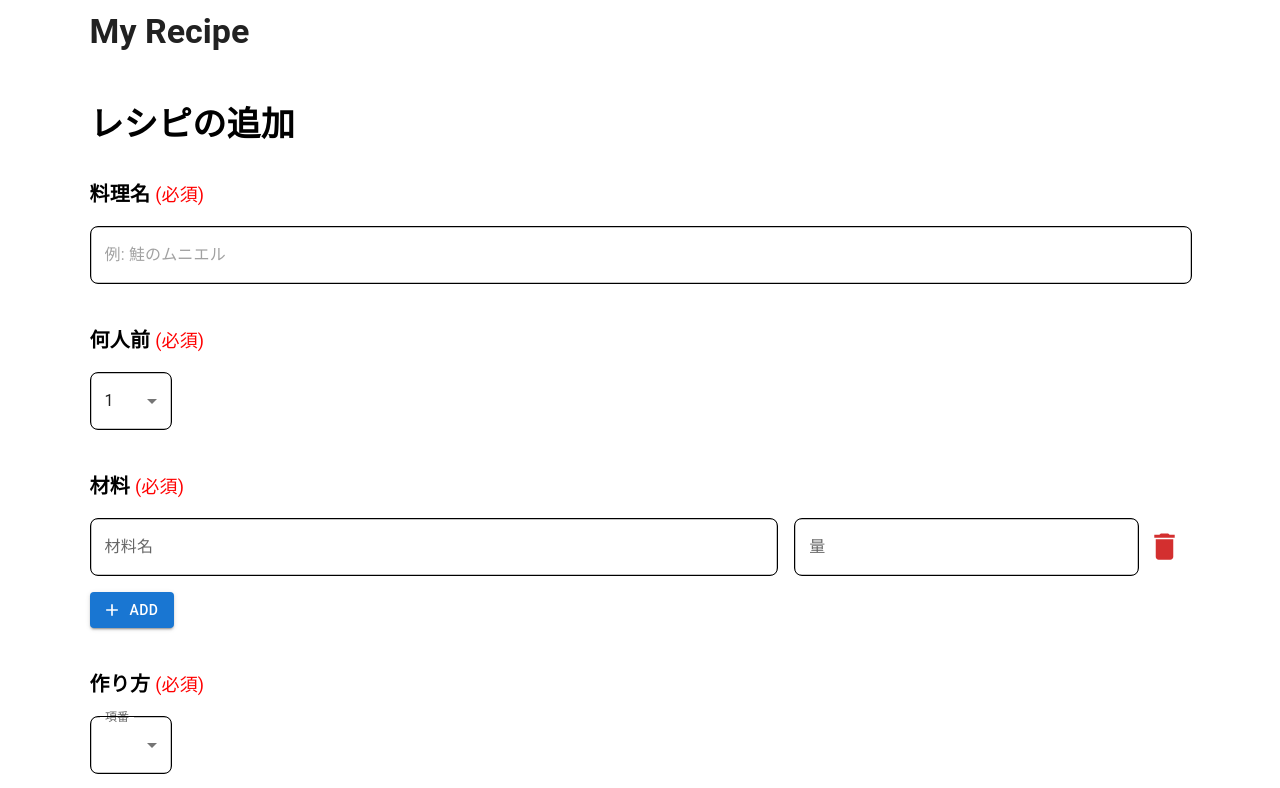
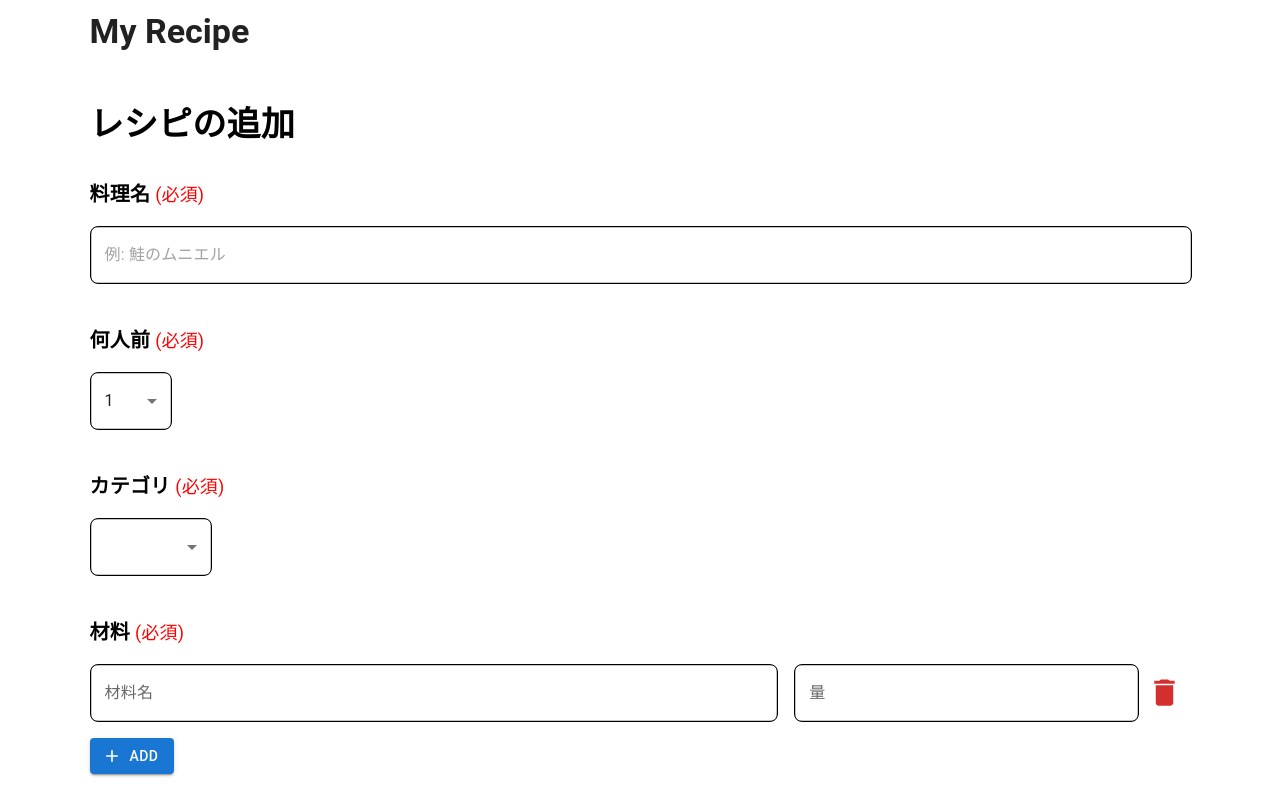
Before and after one commit to nkserveren26/myrecipe-frontend, a React (Create React App) app: page /recipes/new in a window 1280 px wide. Shown: the top 788 px of the page. Built offline with nearby package versions, Linux system fonts and the light colour scheme.

Commit message:
AddRecipe修正。カテゴリを追加。

```diff
--- a/src/components/page/AddRecipe.tsx
+++ b/src/components/page/AddRecipe.tsx
@@ -8,11 +8,21 @@ import { useNavigate } from "react-router-dom";
 
 export const AddRecipe: React.FC = () => {
 
+    const categories = {
+        '魚': 'fish',
+        '肉': 'beef',
+        'スープ': 'soup',
+        '野菜': 'vegetable',
+    };
+
     // レシピ名
     const [recipeName, setRecipeName] = useState("");
 
     // 何人前
     const [servings, setServings] = useState(1);
+
+    // カテゴリの状態管理
+    const [category, setCategory] = useState('');
 
     // 材料
     const [ingredients, setIngredients] = useState<Ingredient[]>([{ name: "", amount: "" }]);
@@ -121,6 +131,25 @@ export const AddRecipe: React.FC = () => {
                     ))}
                 </TextField>
 
+                {/* カテゴリ選択 */}
+                <Typography variant="h6" sx={{ fontWeight: 'bold', mt: 4 }}>
+                    カテゴリ <RequiredLabel fontSize='18px' />
+                </Typography>
+                <TextField
+                    select
+                    value={category}
+                    onChange={(e) => setCategory(e.target.value)}
+                    variant="outlined"
+                    margin="normal"
+                    sx={{ border: '1px solid', borderRadius: '8px', width: 120, textAlign: 'left' }}
+                >
+                    {Object.keys(categories).map((cat) => (
+                        <MenuItem key={cat} value={cat}>
+                            {cat}
+                        </MenuItem>
+                    ))}
+                </TextField>
+
                 <Typography variant="h6" sx={{ fontWeight: 'bold', mt: 4 }}>
                     材料 <RequiredLabel fontSize='18px' />
                 </Typography>
```
